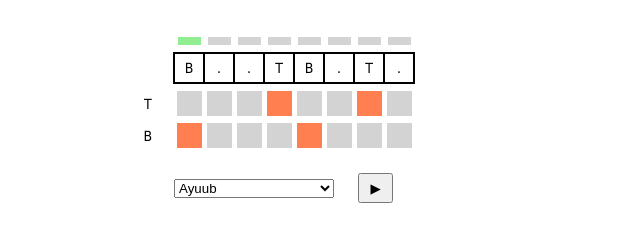
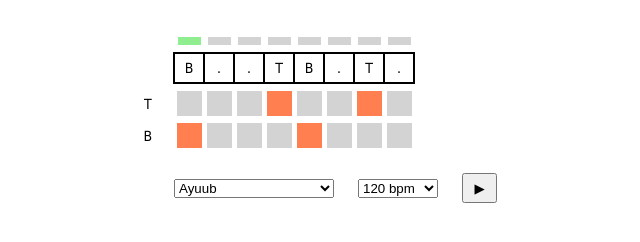
Before and after one commit to for-example/drum, a plain HTML site: page index.html in a window 1280 px wide. Shown: the whole page, without its empty margins (191-831 px from the left). Drawn offline with Linux system fonts and the light colour scheme.

Commit message:
tempo selector

```diff
--- a/css/drum.css
+++ b/css/drum.css
@@ -27,6 +27,12 @@ body {
   margin-left : 50px;
   margin-top  : 20px;
   padding     : 0 20px 0 0;
+}
+
+#tempo {
+  margin-left : 20px;
+  margin-top  : 5px;
+  width       : 80px;
 }
 
 .metronome {
--- a/index.html
+++ b/index.html
@@ -31,6 +31,7 @@
       <tr class="controls bass"></tr>
     </table>
     <select id="rhythm_selector"></select>
+    <select id="tempo"></select>
     <input type="button" id="play" />
   </div>
 </body>
--- a/js/drum.js
+++ b/js/drum.js
@@ -16,12 +16,14 @@ initModule = function (  ) {
   }
   var bass = new Audio('audio/bass.mp3');
   var tone = new Audio('audio/tone.mp3');
+  var tempos = [120,132,144,156,168,176,180];
 
 /* state variables */
   var playing = false;
   var beat = 0;
   var timer;
   var rhythm;
+  var tempo;
 
   /* setup */
   setup_global = function() {
@@ -67,6 +69,12 @@ initModule = function (  ) {
       html += '<td id="t'+ i +'"></td>';
     }
     $(".controls.tone").html(html);
+
+    html = '';
+    for (var i = 0; i < tempos.length; i++) {
+      html += '<option value="'+ tempos[i] + '">'+ tempos[i] +' bpm</option>';
+    }
+    $("#tempo").html(html);
     //----------- end html structures
 
     //----------- highlighting
@@ -89,6 +97,8 @@ initModule = function (  ) {
     //----------- event handlers
     $( ".controls td" ).click( onTouch );
     $( "#rhythm_selector" ).change( onRhythmSelect );
+    $( "#tempo" ).change( onTempoSelect );
+    onTempoSelect();
     return false;
   }
 
@@ -119,7 +129,7 @@ initModule = function (  ) {
     playing = ! playing;
     if (playing) {
       txt = "&#9724;";
-      timer = setInterval(onTick, 500);
+      timer = setInterval(onTick, Math.round(1000*60/tempo));
     } else {
       txt = "&#9654;";
       onStop();
@@ -152,6 +162,13 @@ initModule = function (  ) {
     setup_rhythm();
     return false;
   }
+
+  onTempoSelect = function(e) {
+    tempo = $( "#tempo option:selected" ).val();
+    $( "#play" ).click();
+    $( "#play" ).click();
+    return false;
+  }
 /* end event handlers */
 
   setup_global();
```
